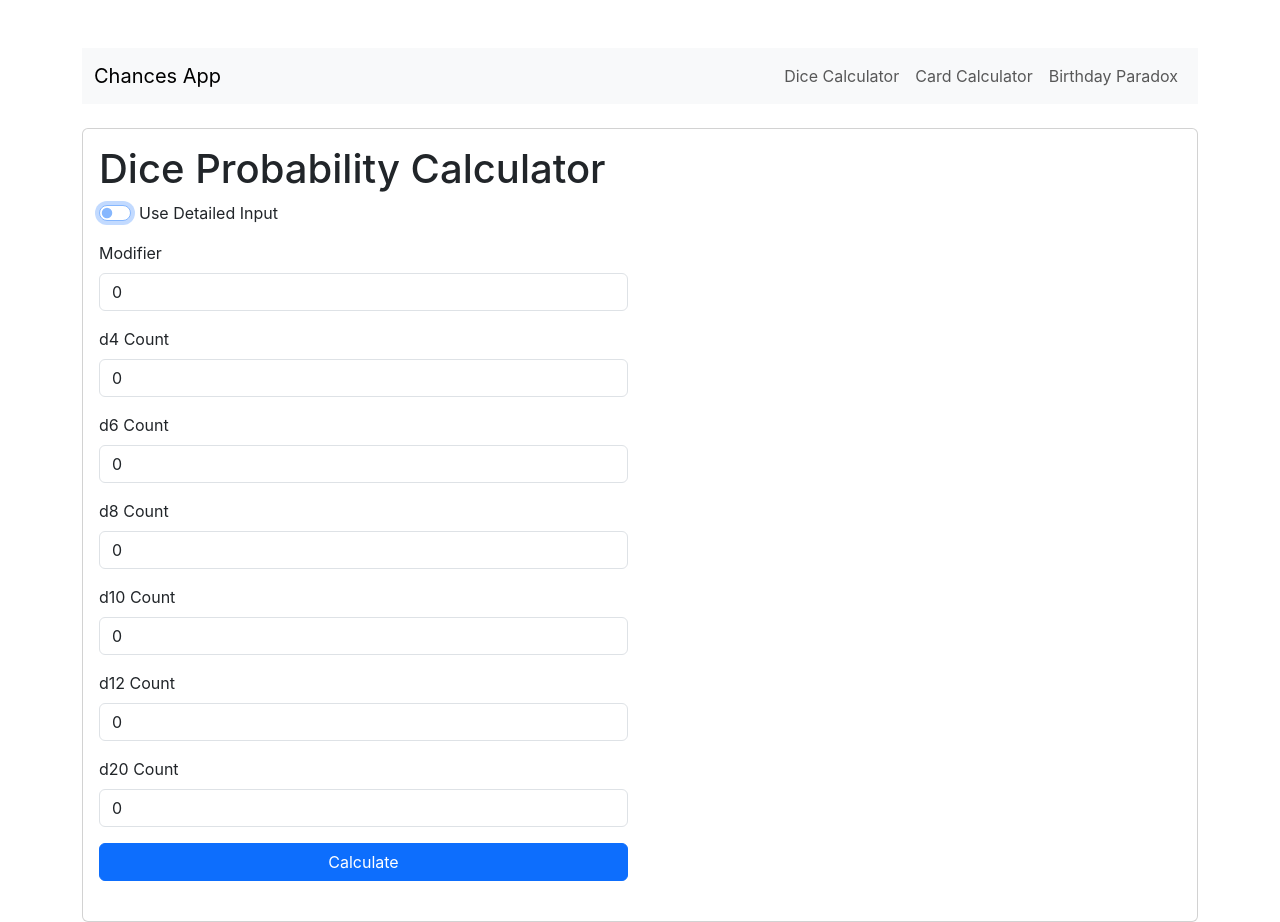
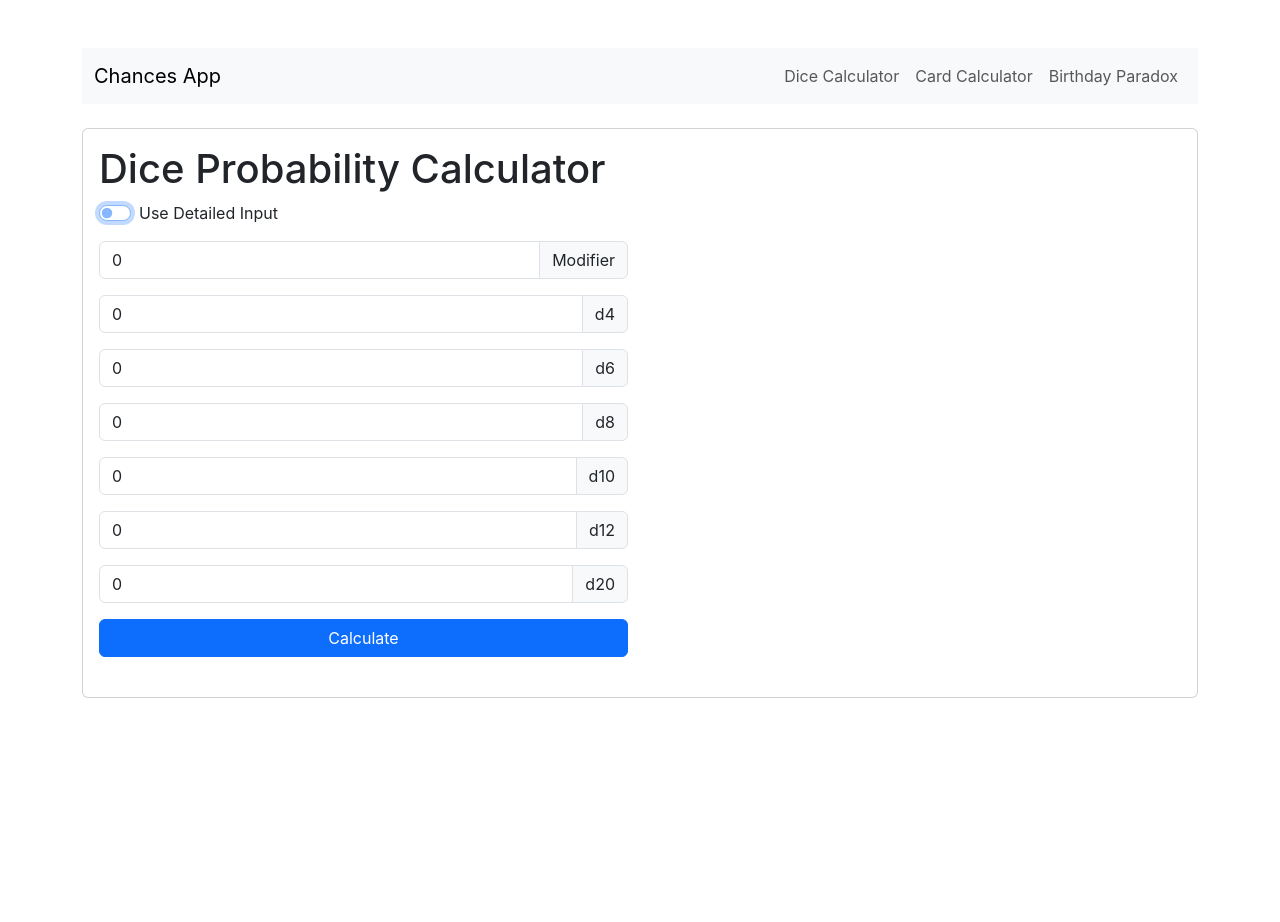
Before and after one commit to jefcollier/Chances, a React (Create React App) app in the folder chances-app/: page /dice in a window 1280 px wide. Both pictures are taken after a click on the checkbox "Use Shorthand Input". After the commit the page ends 800 px from the top, so only its background shows below. Built offline with nearby package versions, Linux system fonts and the light colour scheme.

Commit message:
feat: Integrate labels into dice input fields using Bootstrap Input Groups

```diff
--- a/chances-app/src/components/DiceForm.js
+++ b/chances-app/src/components/DiceForm.js
@@ -113,8 +113,7 @@ const DiceForm = ({ onCalculate }) => {
         </div>
       ) : (
         <>
-          <div className="mb-3">
-            <label htmlFor="modifier" className="form-label">Modifier</label>
+          <div className="input-group mb-3">
             <input
               type="number"
               className="form-control"
@@ -122,10 +121,10 @@ const DiceForm = ({ onCalculate }) => {
               value={modifier}
               onChange={(e) => setModifier(parseInt(e.target.value, 10) || 0)}
             />
+            <span className="input-group-text text-end">Modifier</span>
           </div>
           {dice.map((d, index) => (
-            <div className="mb-3" key={d.sides}>
-              <label htmlFor={`d${d.sides}`} className="form-label">d{d.sides} Count</label>
+            <div className="input-group mb-3" key={d.sides}>
               <input
                 type="number"
                 className="form-control"
@@ -134,6 +133,7 @@ const DiceForm = ({ onCalculate }) => {
                 onChange={(e) => handleCountChange(index, parseInt(e.target.value, 10) || 0)}
                 min="0"
               />
+              <span className="input-group-text text-end">d{d.sides}</span>
             </div>
           ))}
         </>
```
